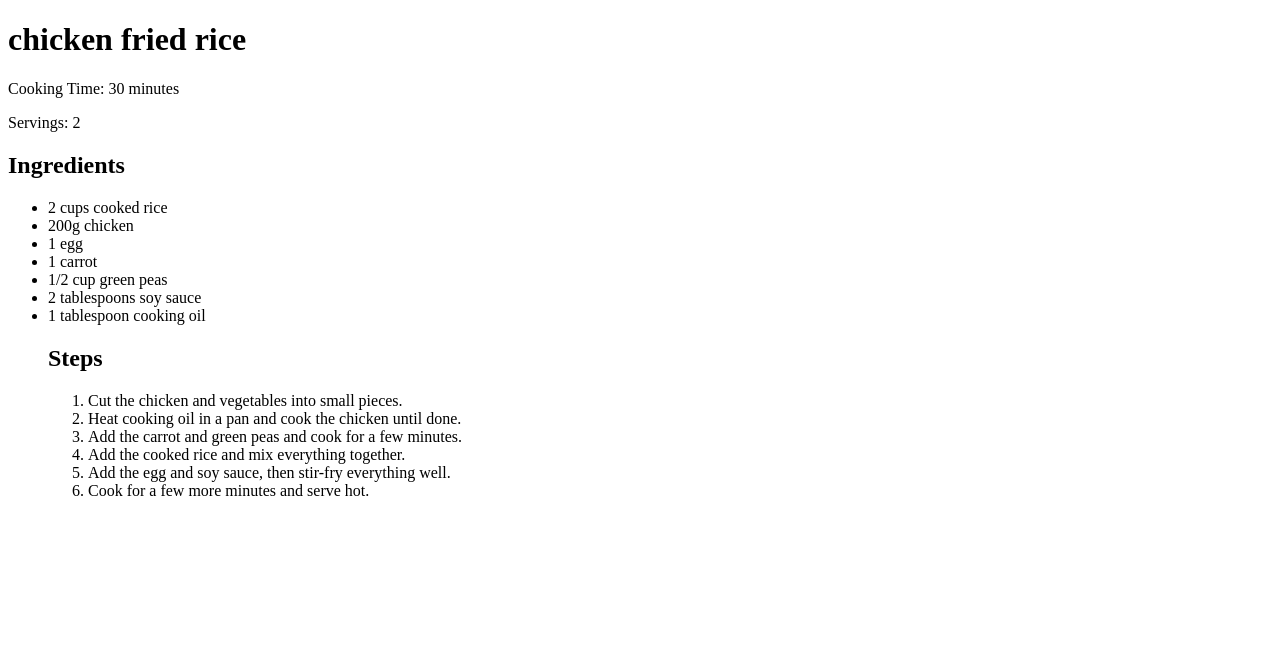
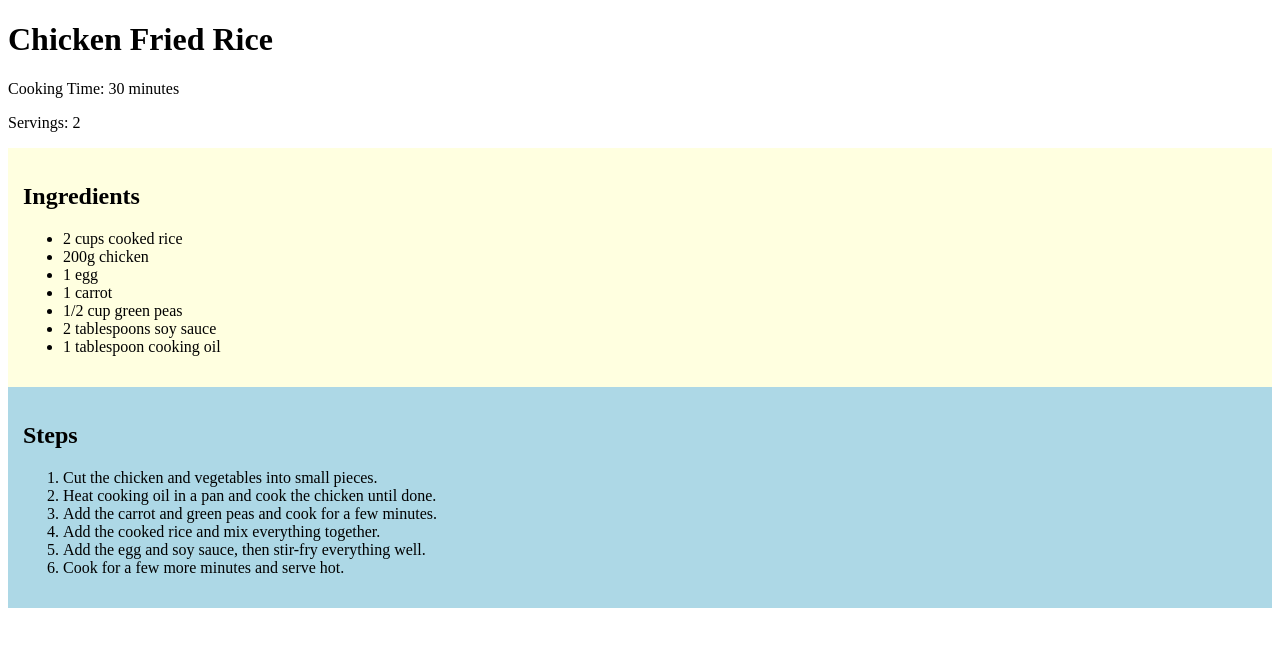
Before and after one commit to DevanandPrakash/intern-recipe-page, a plain HTML site: page index.html in a window 1280 px wide. Drawn offline with Linux system fonts and the light colour scheme.

Commit message:
Add styling for ingredients and steps

```diff
--- a/index.html
+++ b/index.html
@@ -1,14 +1,32 @@
 <!DOCTYPE html>
 <html>
+
 <head>
     <title>My Recipe</title>
+
+    <style>
+        .ingredients {
+            background-color: lightyellow;
+            padding: 15px;
+        }
+
+        .steps {
+            background-color: lightblue;
+            padding: 15px;
+        }
+    </style>
 </head>
 
 <body>
-    <h1>chicken fried rice</h1>
+
+    <h1>Chicken Fried Rice</h1>
+
     <p>Cooking Time: 30 minutes</p>
     <p>Servings: 2</p>
+
+    <div class="ingredients">
         <h2>Ingredients</h2>
+
         <ul>
             <li>2 cups cooked rice</li>
             <li>200g chicken</li>
@@ -17,7 +35,12 @@
             <li>1/2 cup green peas</li>
             <li>2 tablespoons soy sauce</li>
             <li>1 tablespoon cooking oil</li>
+        </ul>
+    </div>
+
+    <div class="steps">
         <h2>Steps</h2>
+
         <ol>
             <li>Cut the chicken and vegetables into small pieces.</li>
             <li>Heat cooking oil in a pan and cook the chicken until done.</li>
@@ -26,6 +49,8 @@
             <li>Add the egg and soy sauce, then stir-fry everything well.</li>
             <li>Cook for a few more minutes and serve hot.</li>
         </ol>
-</ul>
+    </div>
+
 </body>
+
 </html>
```
Lines whose indentation alone changed are shown as unchanged.
